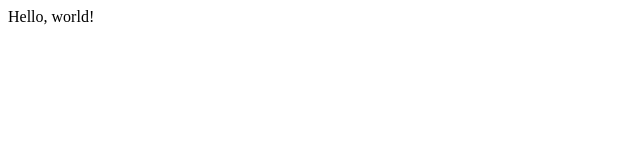
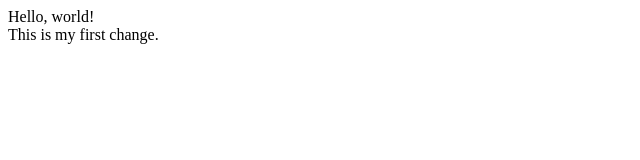
Before and after one commit to laundromatzat/project0, a plain HTML site: page index.html in a window 1280 px wide. Shown: the whole page, without its empty margins (0-640 px from the left). Drawn offline with Linux system fonts and the light colour scheme.

Commit message:
simple change

```diff
--- a/index.html
+++ b/index.html
@@ -5,5 +5,7 @@
     </head>
     <body>
         Hello, world!
+        </br>
+        This is my first change.
     </body>
 </html>
```
